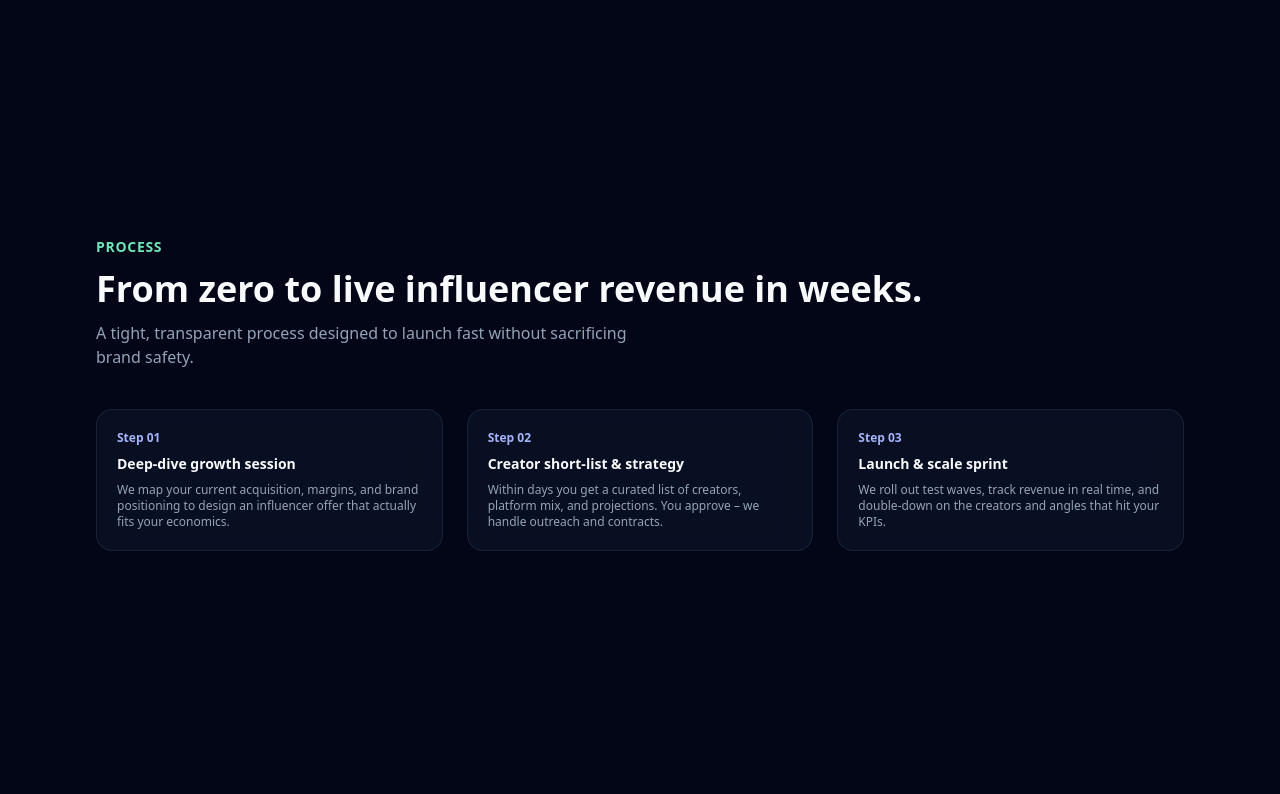
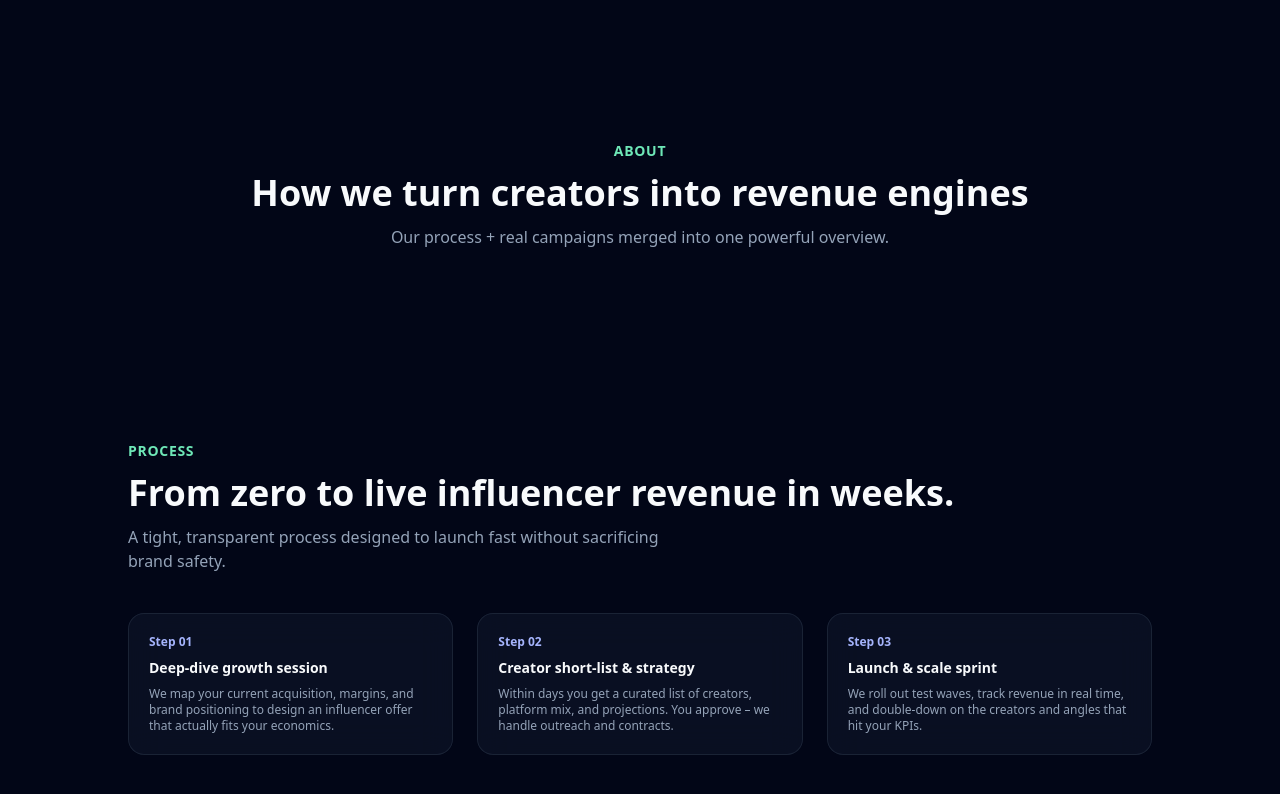
Before and after one commit to raghibali789-oss/aura-marketer, a React (Create React App) app: page / in a window 1280 px wide. Shown: the part 1500-2294 px from the top of the page. Built offline with nearby package versions, Linux system fonts and the light colour scheme.

Commit message:
test update

```diff
--- a/src/App.js
+++ b/src/App.js
@@ -10,6 +10,7 @@ import Pricing from "./sections/Pricing";
 import FAQ from "./sections/FAQ";
 import Contact from "./sections/Contact";
 import Footer from "./sections/Footer";
+import AboutShowcase from "./sections/AboutShowcase";
 
 /* ✅ IMPORT WATERMARK IMAGES CORRECTLY */
 import bg1 from "./Assets/bg-marketing-1.png";
@@ -51,8 +52,7 @@ function App() {
         <HeroWrapper />
         <Brands />
         <Services />
-        <Process />
-        <CaseStudies />
+        <AboutShowcase />
         <Testimonials />
         <Pricing />
         <FAQ />
--- a/src/components/BrandinfluencerModal.jsx
+++ b/src/components/BrandinfluencerModal.jsx
@@ -36,7 +36,7 @@ Message: ${formData.get("details")}
 
     // ---- WHATSAPP ----
     window.open(
-      https://wa.me/YOURNUMBER?text=${encodeURIComponent(message)},
+      'https://wa.me/YOURNUMBER?text=${encodeURIComponent(message)}',
       "_blank"
     );
 
--- a/src/components/Navbar.jsx
+++ b/src/components/Navbar.jsx
@@ -6,7 +6,7 @@ const navItems = [
   { href: "#top", label: "Home" },
   { href: "#services", label: "Services" },
   { href: "#testimonials", label: "Testimonials" },
-  { href: "#about", label: "About" },
+  { href: "#about-showcase", label: "About" },
   { href: "#contact", label: "Contact" },
 ];
 
--- /dev/null
+++ b/src/sections/AboutShowcase.jsx
@@ -0,0 +1,26 @@
+import React from "react";
+import Process from "./Process";
+import CaseStudies from "./CaseStudies";
+import SectionHeader from "../components/SectionHeader";
+
+export default function AboutShowcase() {
+  return (
+    <section id="about-showcase" className="container space-y-20 pt-4 scroll-mt-28">
+
+      {/* Unified Header */}
+      <SectionHeader
+        kicker="ABOUT"
+        title="How we turn creators into revenue engines"
+        subtitle="Our process + real campaigns merged into one powerful overview."
+        align="center"
+      />
+
+      {/* Step-by-step process */}
+      <Process />
+
+      {/* Case studies */}
+      <CaseStudies />
+
+    </section>
+  );
+}
```
Also changed, not shown: src/components/AboutShowcase.jsx (deleted).
